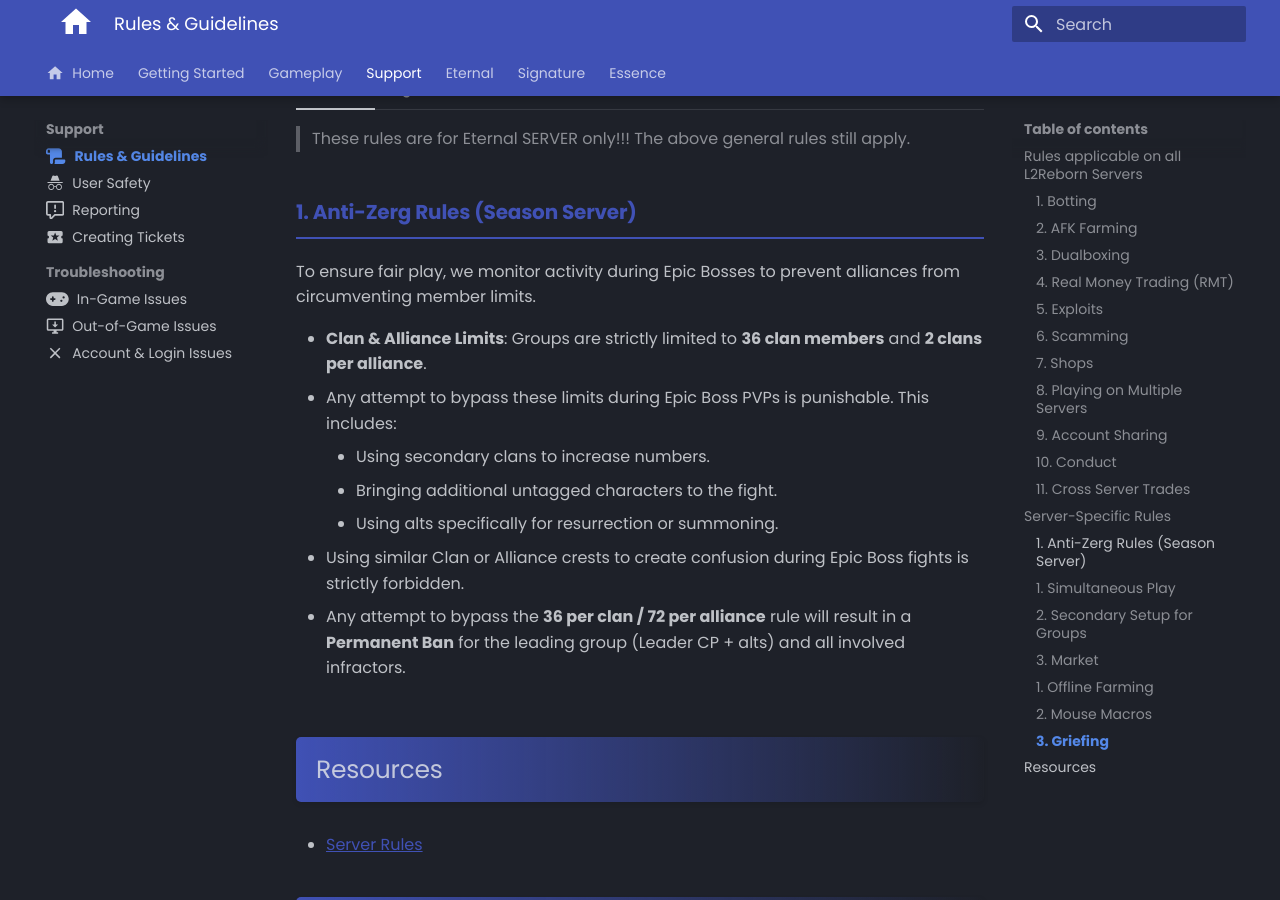
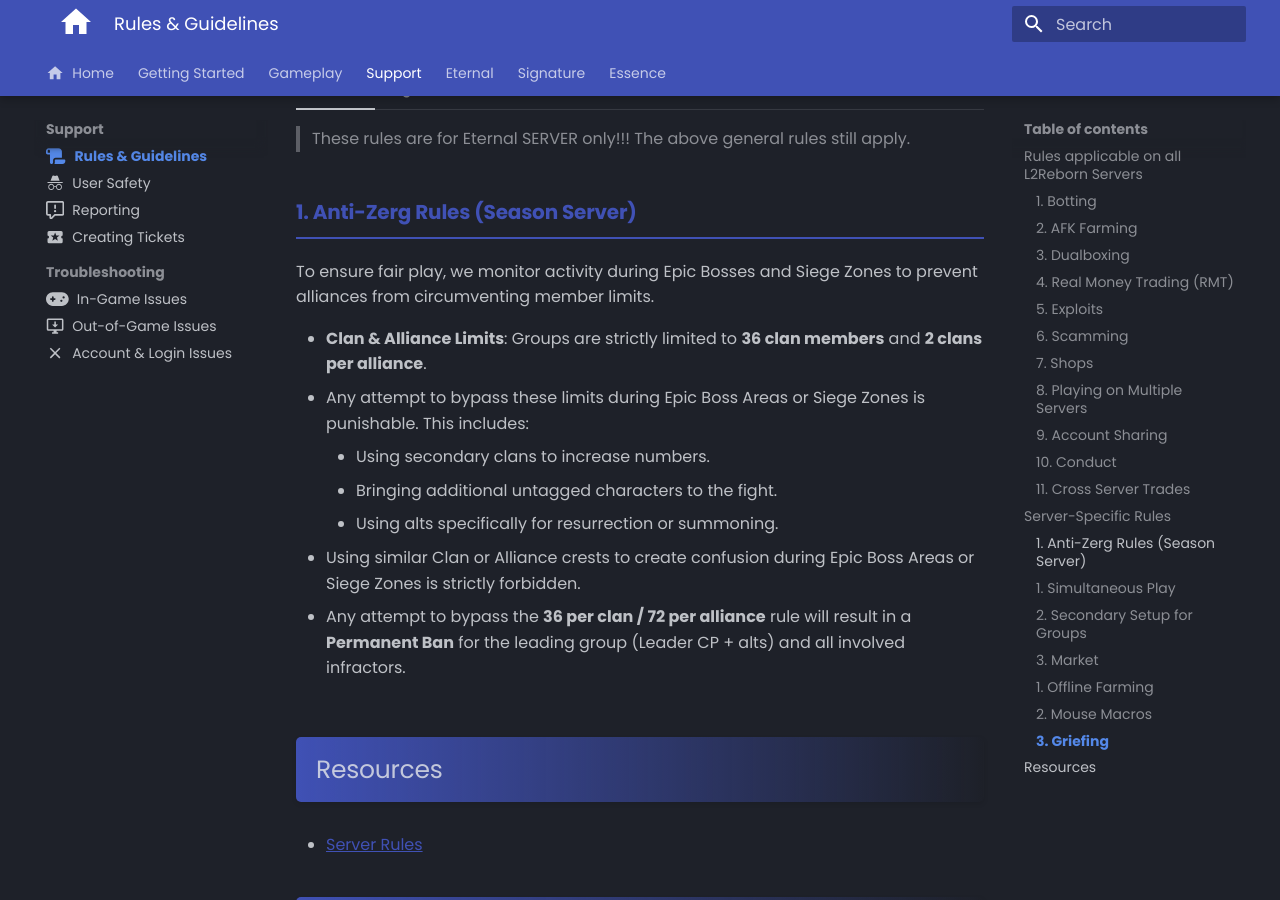
Before and after one commit to tab1-web/faq, an MkDocs documentation site: the page built from docs/support/rules.md, in a window 1280 px wide and 900 px high, scrolled down 4343 px. Built offline with MkDocs 1.6.1 and Material for MkDocs 9.7.7, drawn with Linux system fonts in a browser that asks for light colours; some web fonts are replaced; comment, search, counter and statistics services are not loaded.

Commit message:
adding clarification to clan system on eternal and editing clan rule

```diff
--- a/docs/support/rules.md
+++ b/docs/support/rules.md
@@ -130,14 +130,14 @@
 
     ### **1. Anti-Zerg Rules (Season Server)**
 
-    To ensure fair play, we monitor activity during Epic Bosses to prevent alliances from circumventing member limits.
+    To ensure fair play, we monitor activity during Epic Bosses and Siege Zones to prevent alliances from circumventing member limits.
 
     * **Clan & Alliance Limits**: Groups are strictly limited to **36 clan members** and **2 clans per alliance**.
-    * Any attempt to bypass these limits during Epic Boss PVPs is punishable. This includes:
+    * Any attempt to bypass these limits during Epic Boss Areas or Siege Zones is punishable. This includes:
         * Using secondary clans to increase numbers.
         * Bringing additional untagged characters to the fight.
         * Using alts specifically for resurrection or summoning.
-    * Using similar Clan or Alliance crests to create confusion during Epic Boss fights is strictly forbidden.
+    * Using similar Clan or Alliance crests to create confusion during Epic Boss Areas or Siege Zones is strictly forbidden.
     * Any attempt to bypass the **36 per clan / 72 per alliance** rule will result in a **Permanent Ban** for the leading group (Leader CP + alts) and all involved infractors.
 
 === "Signature"
```
Also changed, not shown: docs/eternal/faq.md (+4 -1 lines).
